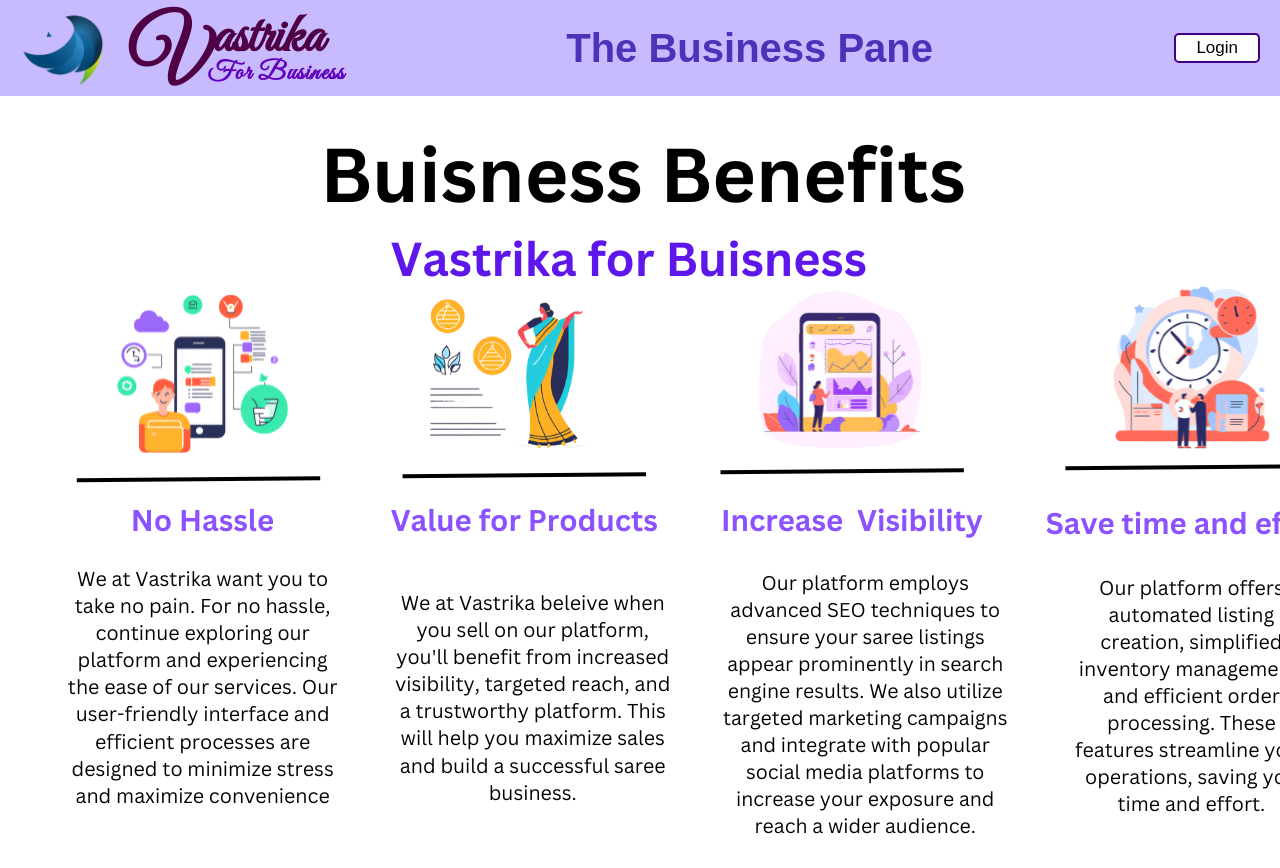
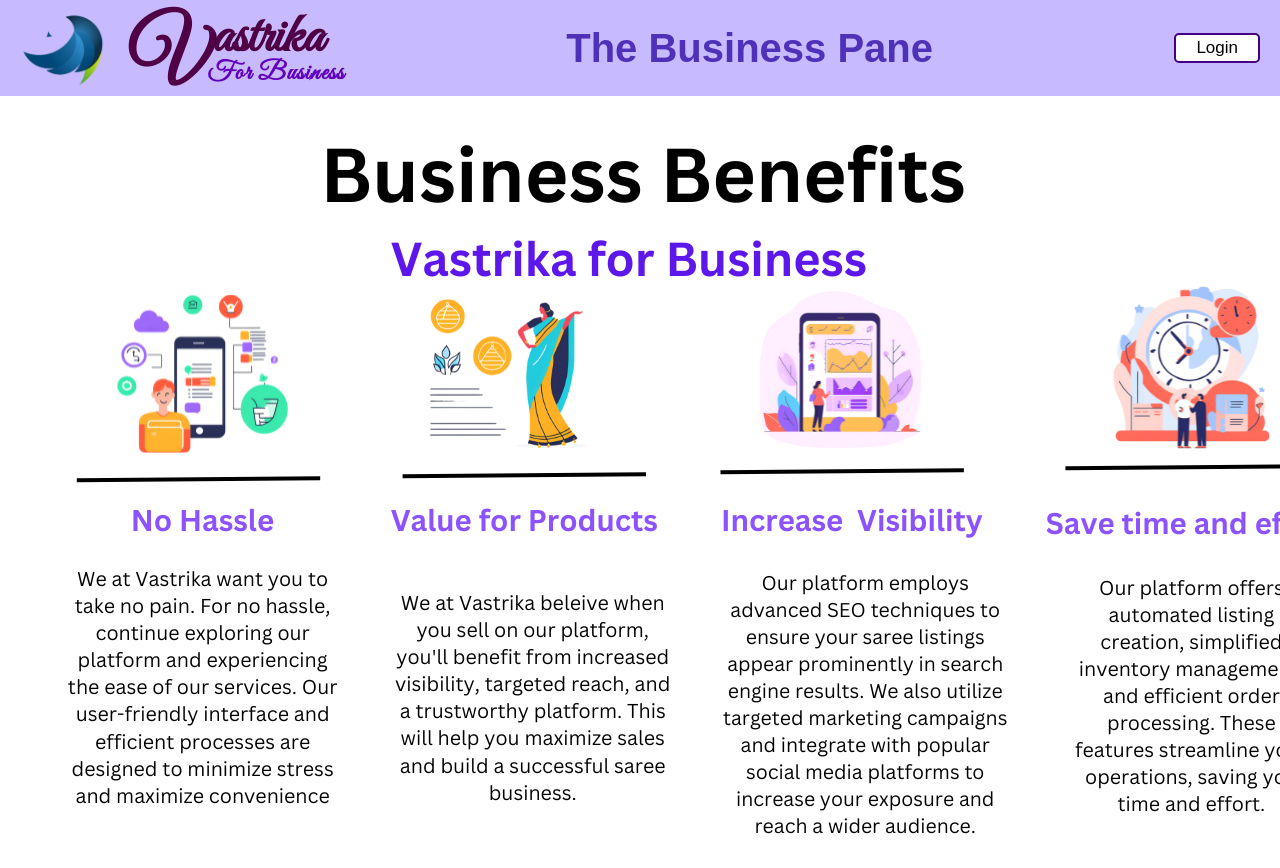
Before and after one commit to GeetanshGandhi/vastrikaforbusiness-frontend, a React (Create React App) app: page / in a window 1280 px wide. Shown: the top 868 px of the page. Built offline with nearby package versions, Linux system fonts and the light colour scheme; a web font is replaced by a local one.

Commit message:
landingapge1

```diff
--- a/src/Components/LandingPage.jsx
+++ b/src/Components/LandingPage.jsx
@@ -5,7 +5,7 @@
     <div>
       <div
  className="full-screen-image">
-        <img id="buisnesslogo" src={require("../images/BuisnessBenefits11.png")} alt="logo" />
+        <img id="buisnesslogo" src={require("../images/BuisnessBenefits1.png")} alt="logo" />
       </div>
 
     </div>
```
Also changed, not shown: src/images/BuisnessBenefits1.png (added), src/images/BuisnessBenefits11.png (deleted).
